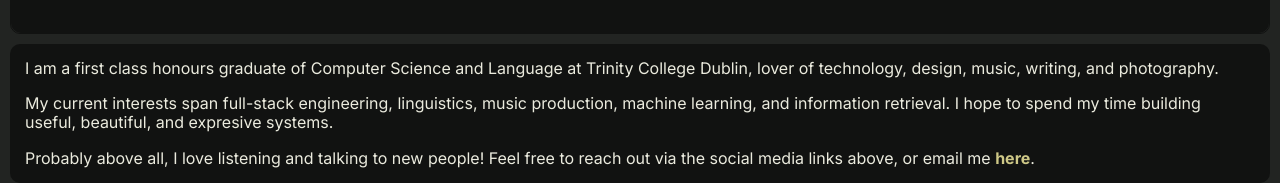
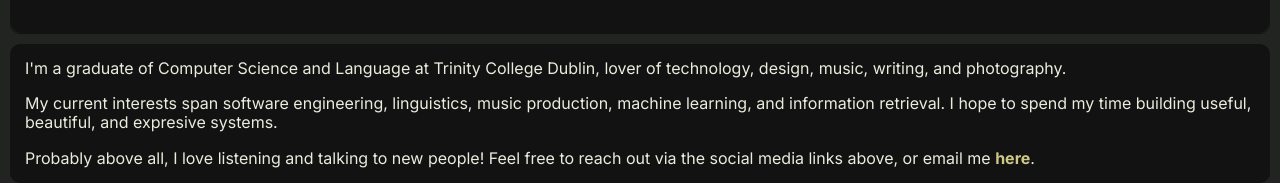
Before and after one commit to lukerabbitte/bleak_tribute_2.0, a SvelteKit app: page / in a window 1280 px wide. Shown: the part 178-361 px from the top of the page. Built offline with nearby package versions, Linux system fonts and the light colour scheme.

Commit message:
Less bragging

```diff
--- a/src/routes/+page.svelte
+++ b/src/routes/+page.svelte
@@ -6,10 +6,10 @@
     <div class="home_page_bio_and_image">
         <div class="home_page_bio">
           <p>
-            I am a first class honours graduate of Computer Science and Language at Trinity College Dublin, lover of technology, design, music, writing, and photography.
+            I'm a graduate of Computer Science and Language at Trinity College Dublin, lover of technology, design, music, writing, and photography.
           </p>
           <p>
-            My current interests span full-stack engineering, linguistics, music production, machine learning, and information retrieval. I hope to spend my time building useful, beautiful, and expresive systems.
+            My current interests span software engineering, linguistics, music production, machine learning, and information retrieval. I hope to spend my time building useful, beautiful, and expresive systems.
           </p>
           <p>
             Probably above all, I love listening and talking to new people! Feel free to reach out via the social media links above, or email me <a href="mailto:luke.rabbitte@gmail.com">here</a>.
```
